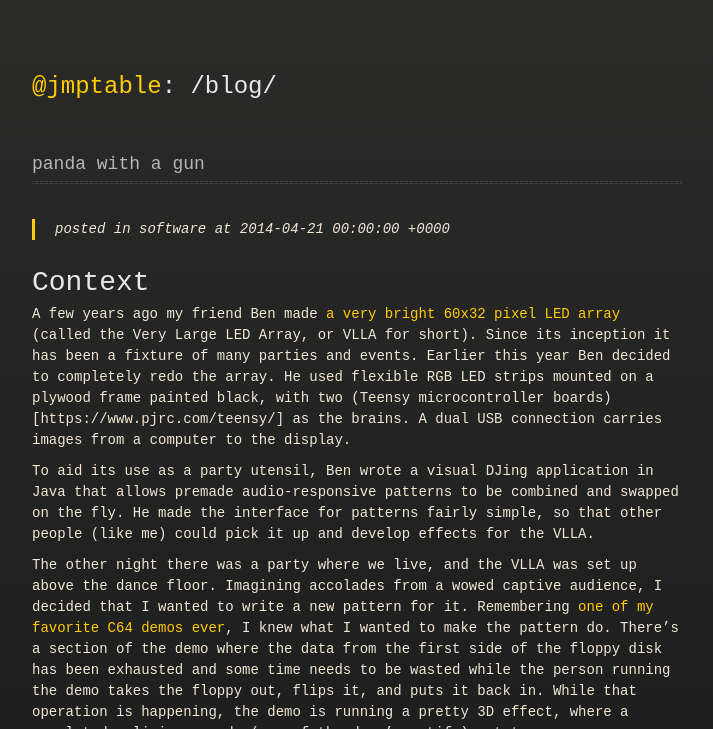
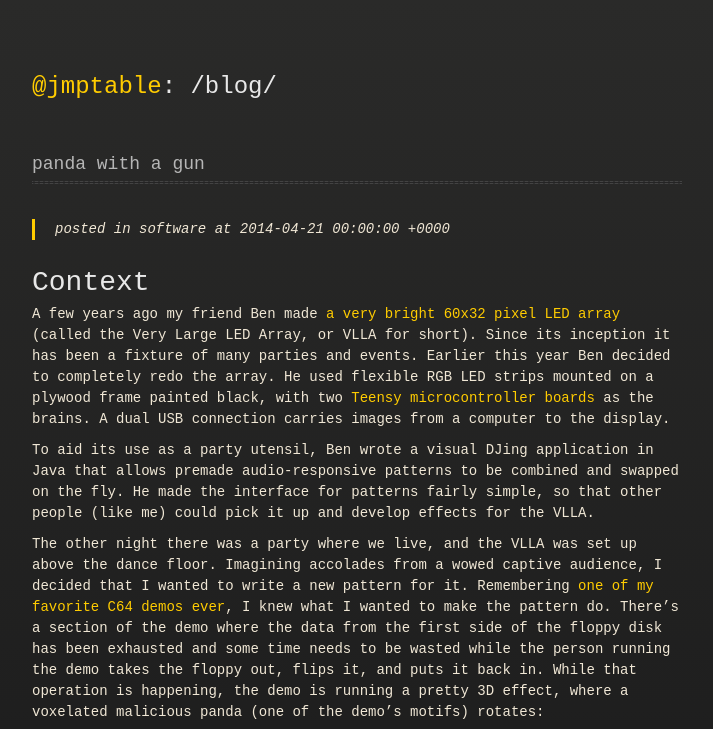
Before and after one commit to jmpinit/old-blog, a Jekyll site: the page built from _posts/2014-04-21-led-panda-with-a-gun.md, in a window 1280 px wide and 900 px high, cut to the strip 0-729 px from the top of the window. Shown: the whole strip, without its empty margins (233-946 px from the left). Built offline with Jekyll 4.4.1, drawn with Linux system fonts in a browser that asks for light colours.

Commit message:
Fixed switched punctuation for link.

```diff
--- a/_posts/2014-04-21-led-panda-with-a-gun.md
+++ b/_posts/2014-04-21-led-panda-with-a-gun.md
@@ -11,7 +11,7 @@ tags: []
 Context
 =======
 
-A few years ago my friend Ben made [a very bright 60x32 pixel LED array](http://e2e.ti.com/group/universityprogram/students/m/students_repository/664650.aspx) (called the Very Large LED Array, or VLLA for short). Since its inception it has been a fixture of many parties and events. Earlier this year Ben decided to completely redo the array. He used flexible RGB LED strips mounted on a plywood frame painted black, with two (Teensy microcontroller boards)[https://www.pjrc.com/teensy/] as the brains. A dual USB connection carries images from a computer to the display.
+A few years ago my friend Ben made [a very bright 60x32 pixel LED array](http://e2e.ti.com/group/universityprogram/students/m/students_repository/664650.aspx) (called the Very Large LED Array, or VLLA for short). Since its inception it has been a fixture of many parties and events. Earlier this year Ben decided to completely redo the array. He used flexible RGB LED strips mounted on a plywood frame painted black, with two [Teensy microcontroller boards](https://www.pjrc.com/teensy/) as the brains. A dual USB connection carries images from a computer to the display.
 
 To aid its use as a party utensil, Ben wrote a visual DJing application in Java that allows premade audio-responsive patterns to be combined and swapped on the fly. He made the interface for patterns fairly simple, so that other people (like me) could pick it up and develop effects for the VLLA.
 
```
